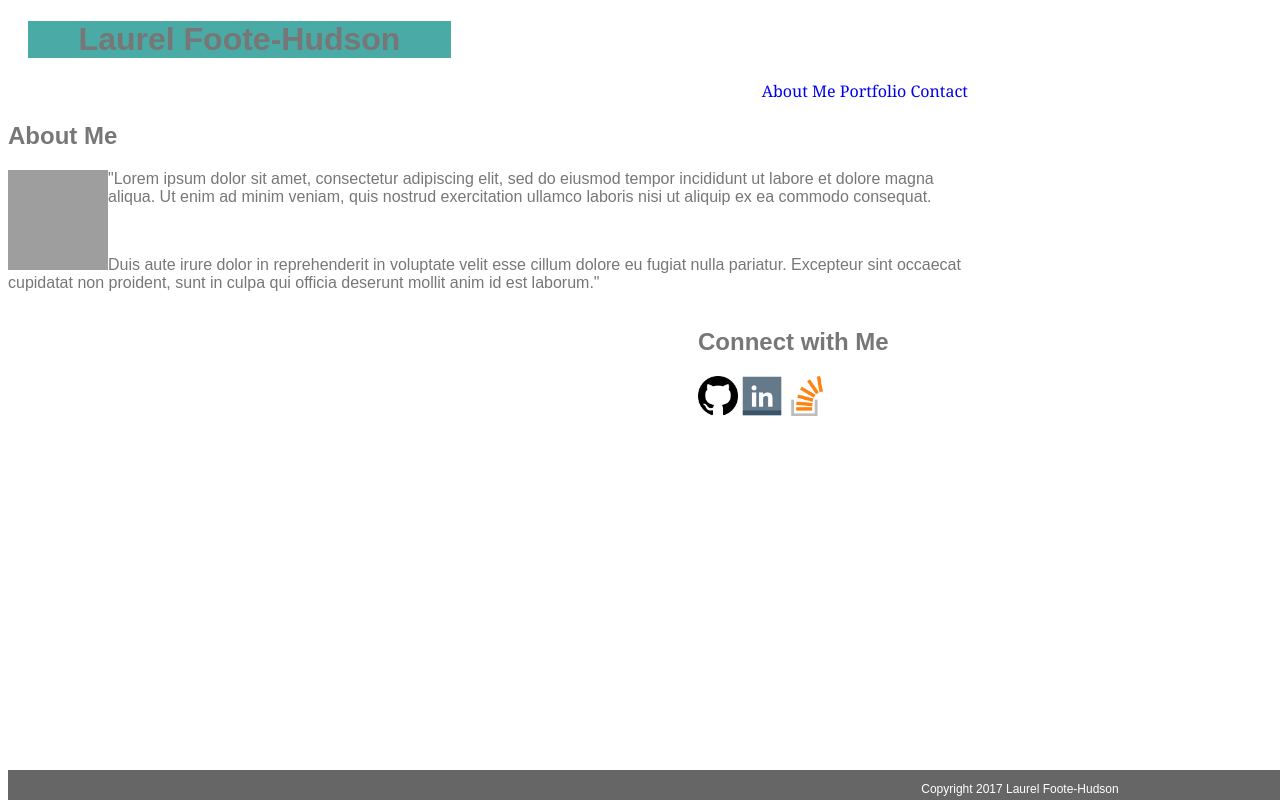
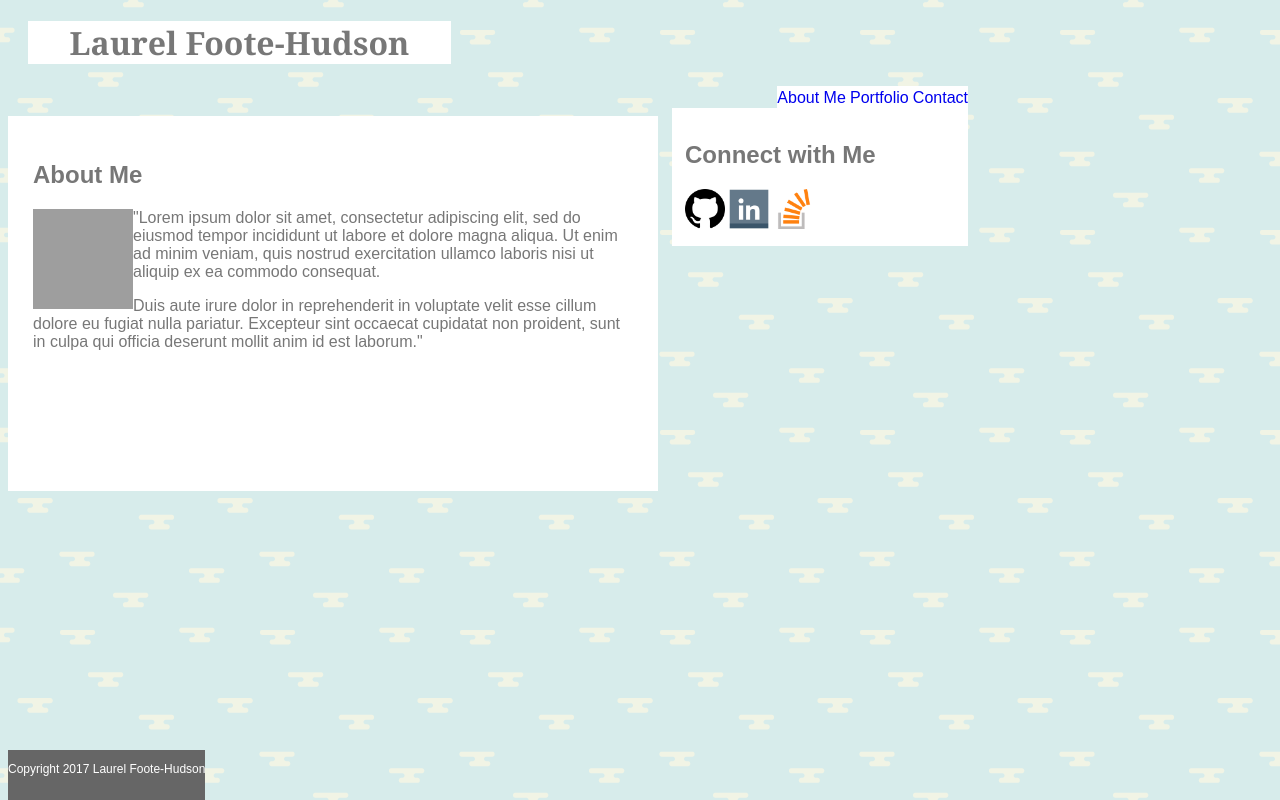
Before and after one commit to LaurelFH/Basic-Portfolio, a plain HTML site: page index.html in a window 1280 px wide. Drawn offline with Linux system fonts and the light colour scheme; grey boxes are pictures that could not be loaded.

Commit message:
adding commits from other account

```diff
--- a/assets/css/style.css
+++ b/assets/css/style.css
@@ -7,13 +7,16 @@ h1 {
 
     background-color: #4aaaa5;
     font-color: #4aaaa5;
-    width: 45%
-
+    width: 45%;
+    font-family: 'Georgia', Times, Times New Roman, serif;
+    background-color: #fff;
+    border-color: #ccc;
 }
 
 /*Regular font color for paragaphs and all text #777*/
 
 body {
+    background-image: url("../images/bg.png");
     color: #777;
     font-family: 'Arial', 'Helvectica Neue', Helvetica, sans-serif;
     width: 960px;
@@ -25,10 +28,10 @@ body {
 footer{
 
     background-color: #666;
-    height: 30px;
+    height: 50px;
     font-size: 12px;
     color: white;
-    width: 2024px;
+    width: 100;
     text-align: center;
     position: fixed;
     bottom: 0;
@@ -47,18 +50,13 @@ main-content {
 /*Fonts for heading 'Georgia', Times, Times New Roman, serif;
 Main header background color #fff and border color #ccc*/
 
-header {
-    font-family: 'Georgia', Times, Times New Roman, serif;
-    background-color: #fff;
-    border-color: #ccc;
-
-}
 
 
 #menuBar {
     font-family: 'Georgia', Times, Times New Roman, serif;
     float: right;
-    border-color: solid, red;
+    background-color: white;
+    border-color: red;
 
 }
 
@@ -67,13 +65,13 @@ header {
 #sidebar1 {
     float: right;
     width: 270px;
-    margin:auto;
-    padding: 0;
+    margin: auto;
+    padding: 13px;
     height: auto;
-    /*position?*/
+    background-color: white;
 
+        /*position?*/
 }
-    /*background-color:;*/
 
 /*All other fonts 'Arial, 'Helvectica Neue', Helvetica, sans-serif*/
 
@@ -91,7 +89,13 @@ header {
 /* About me id styling*/
 
 #aboutMe {
-    float: right;
+    float: left;
+    background-color: white;
+    width: 600px;
+    height: 325px;
+    padding: 25px;
+    margin-top: 30px;
+
 }
 
 /* my name styling*/
@@ -100,3 +104,10 @@ header {
     text-align: center;
     padding:0;
 }
+
+/*Menulink styling*/
+a.menulink {
+
+    font-color: blue;
+    font-family: Arial, sans-serif;
+    }
--- a/index.html
+++ b/index.html
@@ -16,41 +16,45 @@
 
 <body>
 
- <main>
-<!-- Div with my name in it-->
-        <div id="myName">
+ <!--Navigation bar/header with a list of links to other pages-->
+    <header>
+<!--Main div-->
+	<div>
+    <!-- Div with my name in it-->
+       <div id="myName">
 
-         <h1>Laurel Foote-Hudson</h1>
+        	<h1>Laurel Foote-Hudson</h1>
 
-        </div>
+   		</div>
 
-<!--Navigation bar/header with a list of links to other pages-->
-    <header>
+       <div id="menuBar">
 
-        <nav id="menuBar">
+          <nav>
 
-            <a href="index.html">About Me</a>
+            <a href="index.html" class="menulink">About Me</a>
 
-            <a href="Basic-Portfolio/portfolio.html">Portfolio</a>
+            <a href="Basic-Portfolio/portfolio.html" class="menulink">Portfolio</a>
 
-            <a href="contact.html">Contact</a>
+            <a href="contact.html" class="menulink">Contact</a>
 
-        </nav>
+        	</nav>
+
+		</div>
+
+	</div>
 
     </header>
 
 <!--About me paragraphs-->
-    <div>
+    <div id="aboutMe">
 
-	    <section id="aboutMe">
+	    <section>
 
 			<h2>About Me</h2>
 
  				<img id="bio" src="http://www.ethosreview.org/wp-content/uploads/2013/12/cosplay2.jpg" alt="profile photo" height=100px width=100px>
 
         		<p>"Lorem ipsum dolor sit amet, consectetur adipiscing elit, sed do eiusmod tempor incididunt ut labore et dolore magna aliqua. Ut enim ad minim veniam, quis nostrud exercitation ullamco laboris nisi ut aliquip ex ea commodo consequat. </p>
-
-        <br>
 
        			<p> Duis aute irure dolor in reprehenderit in voluptate velit esse cillum dolore eu fugiat nulla pariatur. Excepteur sint occaecat cupidatat non proident, sunt in culpa qui officia deserunt mollit anim id est laborum."</p>
 
@@ -60,37 +64,41 @@
 
 
 <!--Sidebar containing social media links, images found via IconFinder, and are live links-->
+   <div id="sidebar1">
 
-    <sidebar id="sidebar1">
+    <sidebar>
 
             <h2>Connect with Me</h2>
 
             <!--Github link-->
-            <a href="" target="_blank"></a>
+            <a href="#" target="_blank"></a>
 
             <img src="assets/images/github.png" width="40" height="40">
 
             <!--Linkedin Link-->
-            <a href="" target="_blank"></a>
+            <a href="#" target="_blank"></a>
 
             <img src="assets/images/linkedin.png" width="40" height="40">
 
             <!--Overstack Link-->
-             <a href="" target="_blank"></a>
+             <a href="#" target="_blank"></a>
 
             <img src="assets/images/Stack_Overflow.png" width="40" height="40">
 
     </sidebar>
 
- </main>
+	</div>
+
 <!--Footer information-->
-
+ <div>
          <footer>
 
             <p>Copyright 2017 Laurel Foote-Hudson</p>
 
         </footer>
 
+  </div>
+
 	</body>
 
 </html>
```
Also changed, not shown: assets/images/bg.png (added), assets/images/teacup.JPG (added).
